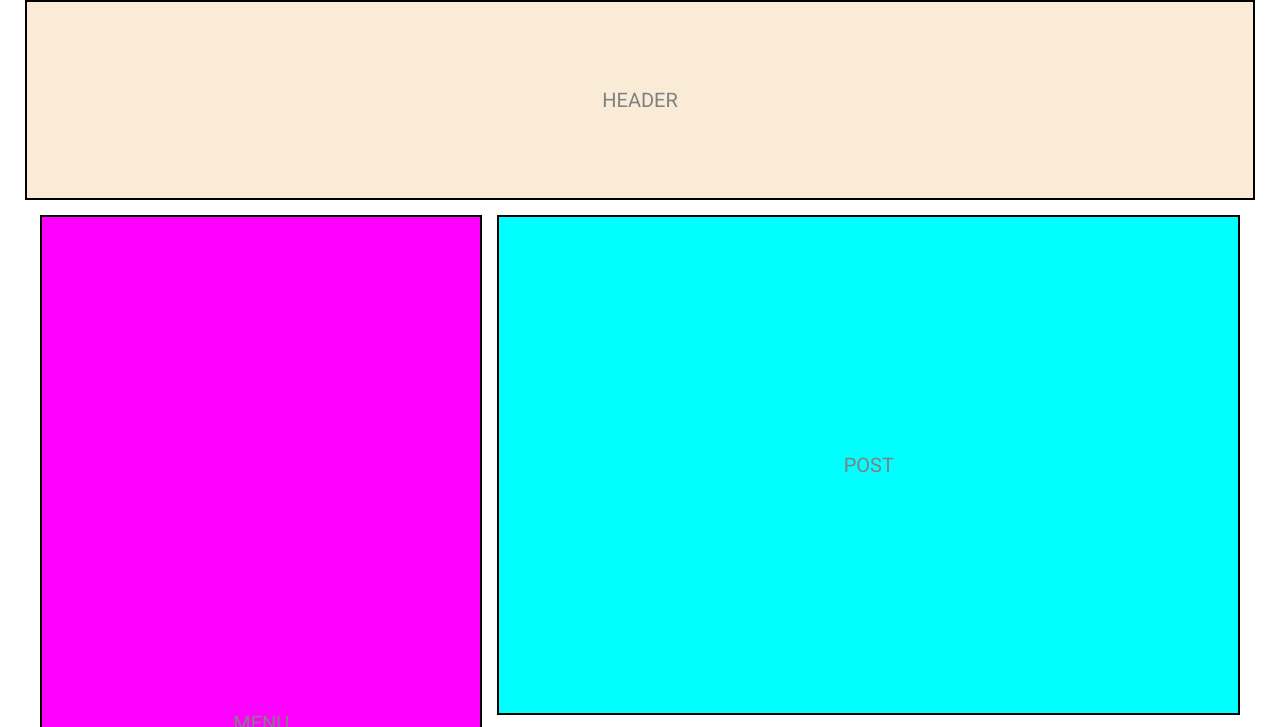
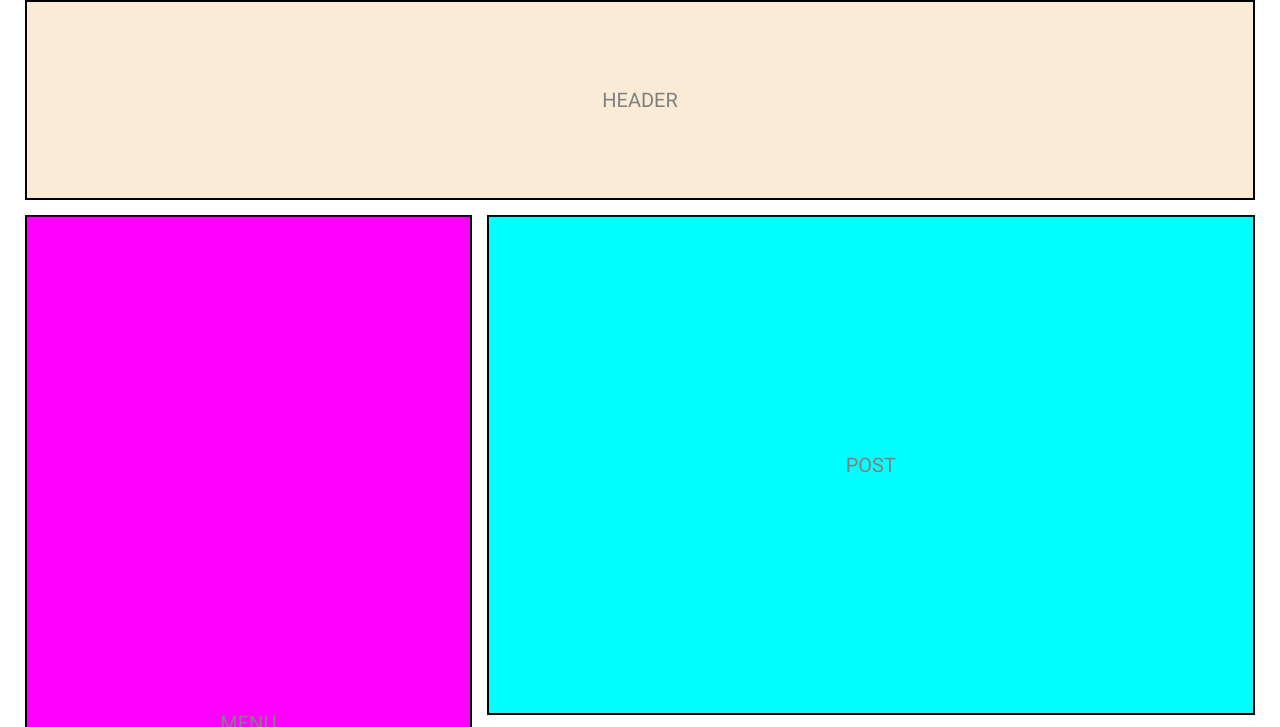
Before and after one commit to Omelaa/HomeWorkN1, a plain HTML site: page HTML_HM1/HTML_HM1.2/index.html in a window 1280 px wide. Shown: the top 727 px of the page. Drawn offline with Linux system fonts and the light colour scheme.

Commit message:
Правки

```diff
--- a/HTML_HM1/HTML_HM1.1/css/style.css
+++ b/HTML_HM1/HTML_HM1.1/css/style.css
@@ -44,7 +44,6 @@ body{
 
 .box {
     background-color: #bec6c9;
-    display: block;
     width: 50px;
     height: 400px;
     display: flex;
--- a/HTML_HM1/HTML_HM1.2/css/style.css
+++ b/HTML_HM1/HTML_HM1.2/css/style.css
@@ -38,7 +38,7 @@ body {
 
 .container {
     max-width: 1230px;
-    padding: 15px;
+    padding: 15px 0;
     margin: 0 auto;
 }
 
```
